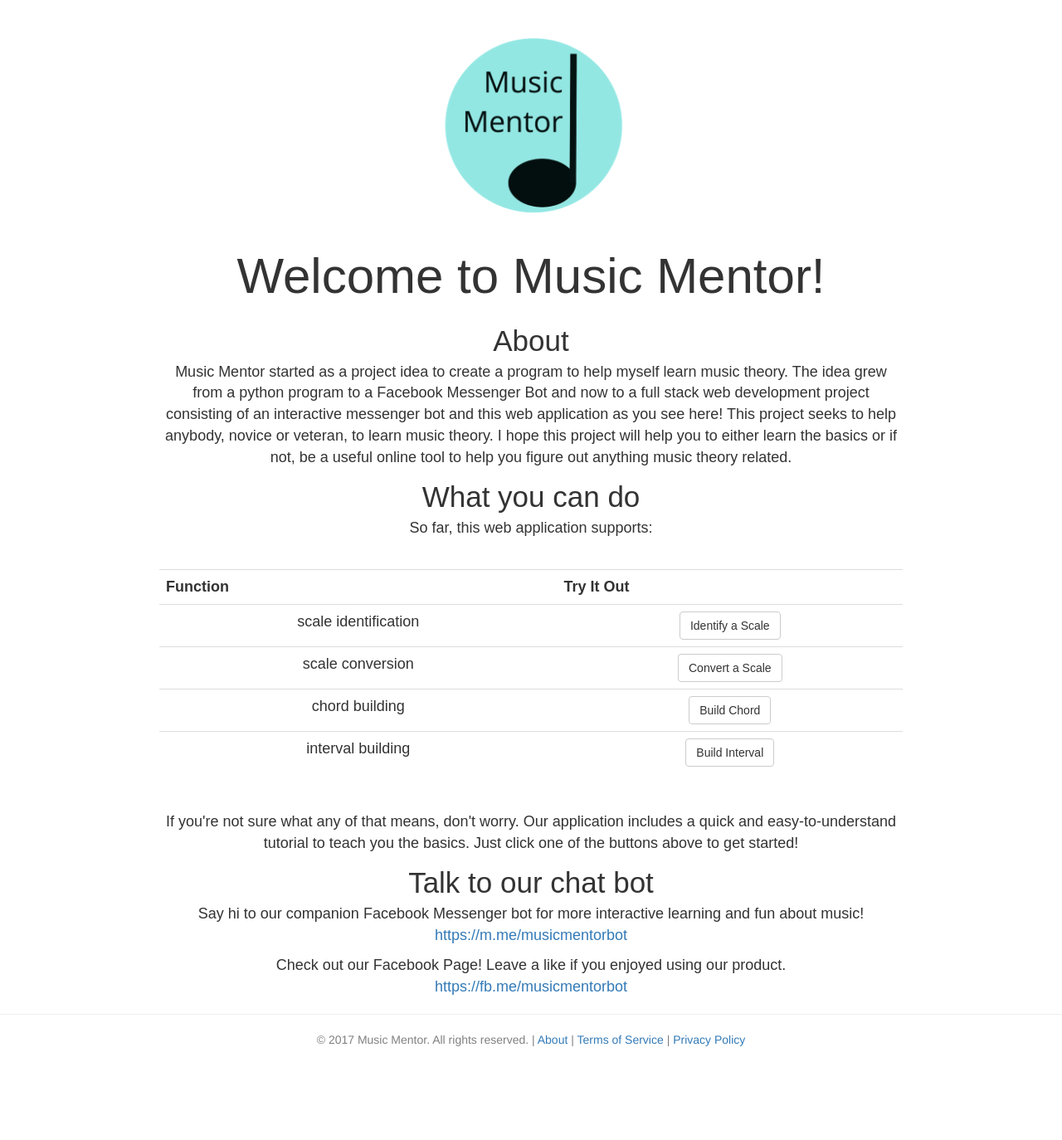
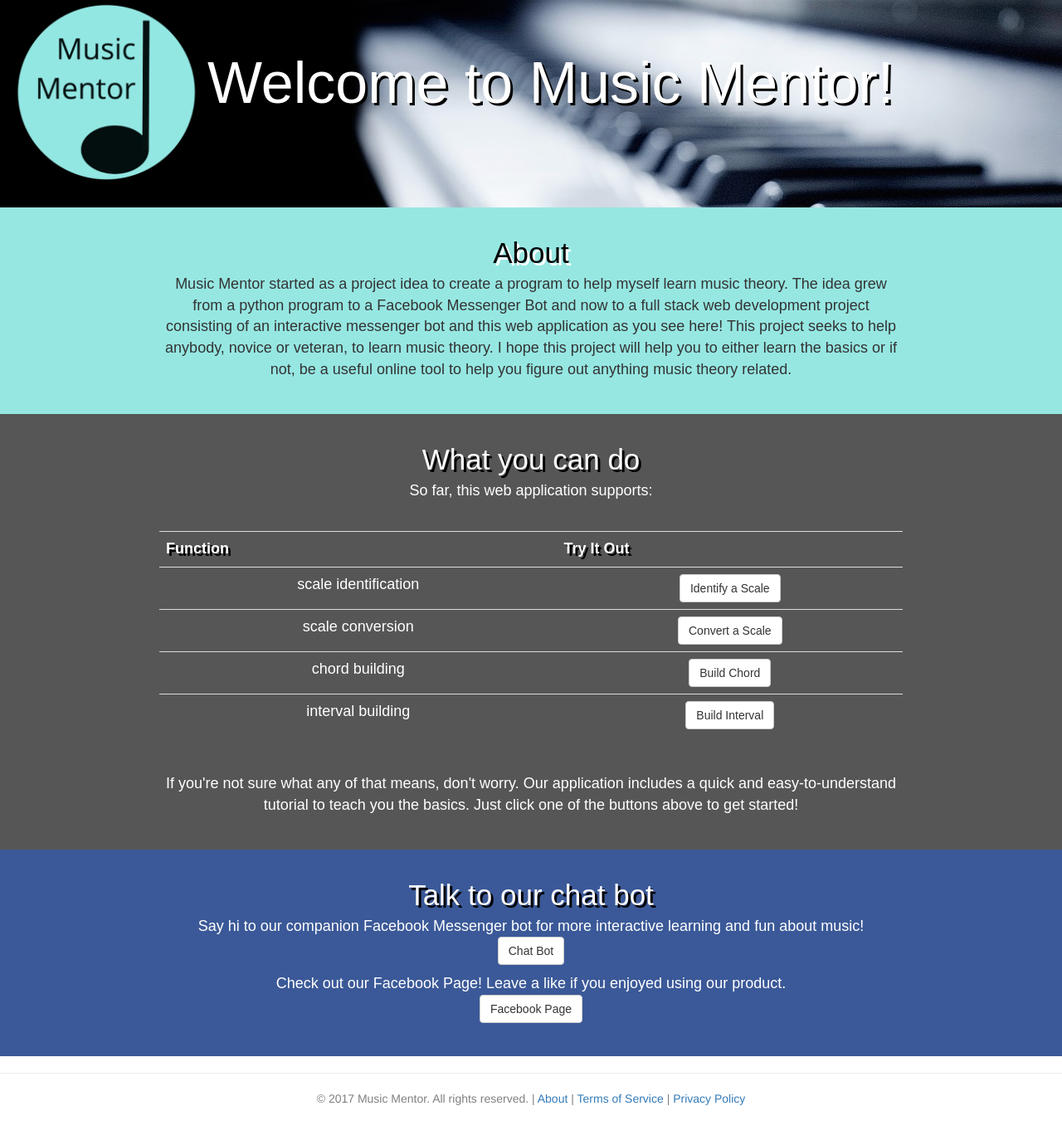
Before and after one commit to anthonyc1/MusicMentorApp, a Flask app: page / in a window 1280 px wide. Shown: the whole page at 83% size. Before the commit the page ends 1261 px from the top, so only its background shows below. Run offline with Flask 2, Linux system fonts and the light colour scheme; some libraries are stand-ins or nearby versions.

Commit message:
redesign frontend

```diff
--- a/static/style.css
+++ b/static/style.css
@@ -2,7 +2,20 @@
 	display:block;
 	position: relative;
 	text-align: center;
-	margin-top: 40px;
+}
+#icon2 {
+	display:none;
+}
+#headbar{
+	display: flex;
+}
+
+#cover {
+	background-image: url("images/piano.jpg");
+	background-repeat: no-repeat;
+	width:100%;
+	background-size: cover;
+	top:0px;
 }
 
 #image {
@@ -11,9 +24,20 @@
 	text-align: center;
 }
 
+#maintitle {
+	color: black;
+	text-shadow: 3px 3px white;
+	font-size: 5em;
+	font-family: 'Montserrat', sans-serif;
+	text-align: center;
+	padding-top: 50px;
+}
+
 #title {
-	font-size: 60px;
-	font-family: sans-serif;
+	color: black;
+	text-shadow: 3px 3px white;
+	font-size: 5em;
+	font-family: 'Montserrat', sans-serif;
 	text-align: center;
 }
 
@@ -23,6 +47,28 @@
 	text-align: center;
 }
 
+#about {
+	background-image: url("images/musicsheet.jpg");
+	background-repeat: no-repeat;
+	width:100%;
+	background-size: cover;
+	top:0px;
+	padding-top: 70px;
+	padding-bottom: 70px;
+}
+
+
+#text{
+	text-align: center;
+	font-size: 18px;
+	font-family: sans-serif;
+	margin-right: auto;
+	margin-left: auto;
+	max-width: 70%;
+	padding-top: 30px;
+	padding-bottom: 30px;
+}
+
 #intro {
 	text-align: center;
 	font-size: 18px;
@@ -30,6 +76,44 @@
 	max-width: 70%;
 	margin-right: auto;
 	margin-left: auto;
+}
+
+#body {
+	background-color: #96E7E2;
+	top:0px;
+	bottom: 0px;
+}
+
+#body1 {
+	background-color: #565656;
+	top:0px;
+	bottom: 0px;
+	color:white;
+}
+
+#bodybot{
+	background: #3B5998;
+	top:0px;
+	bottom: 0px;
+	color:white;
+}
+
+#aboutbody{
+	background: #96E7E2;
+	top:0px;
+	bottom: 0px;
+	color:black;
+	padding-top: 50px;
+	padding-bottom: 50px;
+}
+
+#body2 {
+	background: #3B5998;
+	top:0px;
+	bottom: 0px;
+	color:white;
+	padding-top: 50px;
+	padding-bottom: 50px;
 }
 
 #privacy {
@@ -42,6 +126,14 @@
 center {
 	font-size: 35px;
 	text-align: center;
+	color: black;
+	text-shadow: 3px 3px white;
+	font-family: 'Montserrat', sans-serif;
+}
+
+#inverse {
+	color: white;
+	text-shadow: 3px 3px black;
 }
 
 tab1 {
@@ -118,8 +210,31 @@ button[id=back] {
 }
 
 @media screen and (max-width: 700px){
+	#icon{
+		display:none;
+	}
+	#icon2 {
+		display:block;
+		position: relative;
+		text-align: center;
+	}
+	#body2{
+		padding-top: 30px;
+		padding-bottom: 30px;
+	}
+	#about{
+		padding-top: 40px;
+		padding-bottom: 40px;
+	}
 	#form {
 		max-width: 80%;
+	}
+	#title {
+		font-size: 3.5em;
+	}
+	#maintitle{
+		padding-top: 0px;
+		font-size: 3.5em;
 	}
 	#intro {
 		max-width: 90%
--- a/templates/index.html
+++ b/templates/index.html
@@ -36,21 +36,33 @@
 </head>
 
 <body>
+<div id="cover">
+	<div id="icon2">
+		<img src="../static/images/musicmentoricon.png" alt="Music Mentor icon" style="width:250px; height: 250px;"></img>
+	</div>
+	<div id="headbar">
 		<div id="icon">
 		<img src="../static/images/musicmentoricon.png" alt="Music Mentor icon" style="width:250px; height: 250px;"></img>
 		</div>
-<div id="title">
-	<p>Welcome to Music Mentor!</p>
+		<div id="maintitle">
+			<p id="inverse">Welcome to Music Mentor!</p>
 		</div>
-<div id="intro">
+	</div>
+</div>
+<div id="body">
+	<div id="text">
 		<center>About</center>
 		<p>Music Mentor started as a project idea to create a program to help myself learn music theory. The idea grew from a python program to a Facebook Messenger Bot and now to a full stack web development project consisting of an interactive messenger bot and this web application as you see here! This project seeks to help anybody, novice or veteran, to learn music theory. I hope this project will help you to either learn the basics or if not, be a useful online tool to help you figure out anything music theory related.</p>
-	<center>What you can do</center>
+	</div>
+</div>
+<div id="body1">
+	<div id="text">
+		<center id="inverse">What you can do</center>
 		<p>So far, this web application supports:<br><br>
 		<table class="table">
 			<tr>
-			<th>Function</th>
-			<th>Try It Out</th>
+				<th id="inverse">Function</th>
+				<th id="inverse">Try It Out</th>
 			</tr>
 			<tr>
 				<td>scale identification</td>
@@ -70,11 +82,16 @@
 			</tr>
 		</table>
 			<br>If you're not sure what any of that means, don't worry. Our application includes a quick and easy-to-understand tutorial to teach you the basics. Just click one of the buttons above to get started!</p>
-	<center>Talk to our chat bot</center>
+	</div>
+</div>
+<div id="bodybot">
+	<div id="text">
+		<center id = "inverse">Talk to our chat bot</center>
 		<p>Say hi to our companion Facebook Messenger bot for more interactive learning and fun about music!<br>
-		<a href="https://m.me/musicmentorbot">https://m.me/musicmentorbot</a></p>
+			<a href="https://m.me/musicmentorbot"><button type="button" class="btn btn-default">Chat Bot</button></a></p>
 			<p>Check out our Facebook Page! Leave a like if you enjoyed using our product.<br>
-		<a href="https://fb.me/musicmentorbot">https://fb.me/musicmentorbot</a></p>
+			<a href="https://fb.me/musicmentorbot"><button type="button" class="btn btn-default">Facebook Page</button></a></p>
+	</div>
 </div>
 <hr>
 <div class="endbar">
```
Also changed, not shown: templates/aboutpage.html (+20 -9 lines), templates/buildchord.html (+8 -6 lines), templates/buildinterval.html (+8 -6 lines), templates/convertscale.html (+7 -5 lines), templates/identifyscale.html (+7 -5 lines), 1 other file. Lines whose indentation alone changed are shown as unchanged.
